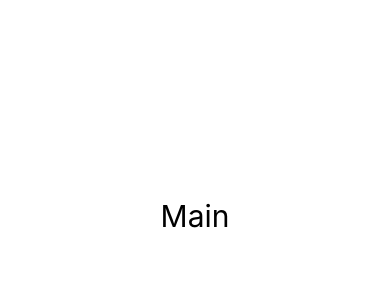
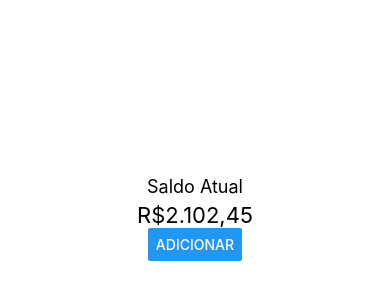
Before and after one commit to Lucas96Sousa/smartWallet, a React Native app: screen / in a window 390 px wide. Shown: the part 206-506 px from the top of the page. Built offline with nearby package versions, Linux system fonts and the light colour scheme.

Commit message:
Criando a Interface de  Balance

```diff
--- /dev/null
+++ b/src/components/BalancePanel/BalancePanelChart/index.js
@@ -0,0 +1,10 @@
+import React from 'react';
+import {View} from 'react-native';
+
+// import { Container } from './styles';
+
+const BalancePanelChart = () => {
+  return <View />;
+};
+
+export default BalancePanelChart;
--- /dev/null
+++ b/src/components/BalancePanel/BalancePanelLabel/index.js
@@ -0,0 +1,16 @@
+import React from 'react';
+import {Button} from 'react-native';
+
+import {Container, Label, Value} from './styles';
+
+const BalancePanelLabel = () => {
+  return (
+    <Container>
+      <Label>Saldo Atual</Label>
+      <Value>R$2.102,45</Value>
+      <Button style={{marginTop: 10}} title="Adicionar" />
+    </Container>
+  );
+};
+
+export default BalancePanelLabel;
--- /dev/null
+++ b/src/components/BalancePanel/BalancePanelLabel/styles.js
@@ -0,0 +1,16 @@
+import styled from 'styled-components/native';
+
+export const Container = styled.View`
+  flex: 1;
+  justify-content: center;
+  align-items: center;
+`;
+
+export const Label = styled.Text`
+  font-size: 18px;
+  padding: 5px;
+`;
+
+export const Value = styled.Text`
+  font-size: 22px;
+`;
--- /dev/null
+++ b/src/components/BalancePanel/index.js
@@ -0,0 +1,18 @@
+import React from 'react';
+// import {View} from 'react-native';
+
+import BalancePainelLabel from './BalancePanelLabel';
+import BalancePanelChart from './BalancePanelChart';
+
+// import { Container } from './styles';
+
+const BalancePanel = () => {
+  return (
+    <>
+      <BalancePainelLabel />
+      <BalancePanelChart />
+    </>
+  );
+};
+
+export default BalancePanel;
--- a/src/pages/Main/index.js
+++ b/src/pages/Main/index.js
@@ -1,18 +1,16 @@
 import React from 'react';
-import {View, Text} from 'react-native';
+// import {View, Text} from 'react-native';
 
-import {Container, Label} from './styles';
+import {Container} from './styles';
+
+import BalancePanel from '../../components/BalancePanel';
 
 const Main = () => {
   return (
     <>
       <Container>
-        <Label>Main</Label>
+        <BalancePanel />
       </Container>
-
-      <View>
-        <Text />
-      </View>
     </>
   );
 };
```
Also changed, not shown: src/components/EntrySumary/EntrySummaryChart/index.js (added, +10 -0 lines), src/components/EntrySumary/EntrySummaryList/index.js (added, +18 -0 lines), src/components/EntrySumary/index.js (added, +17 -0 lines), src/components/BalancePanel/BalancePanelChart/styles.js (added), src/routes/index.js (added), 3 other files (tests, documents, lock files or other folders).
